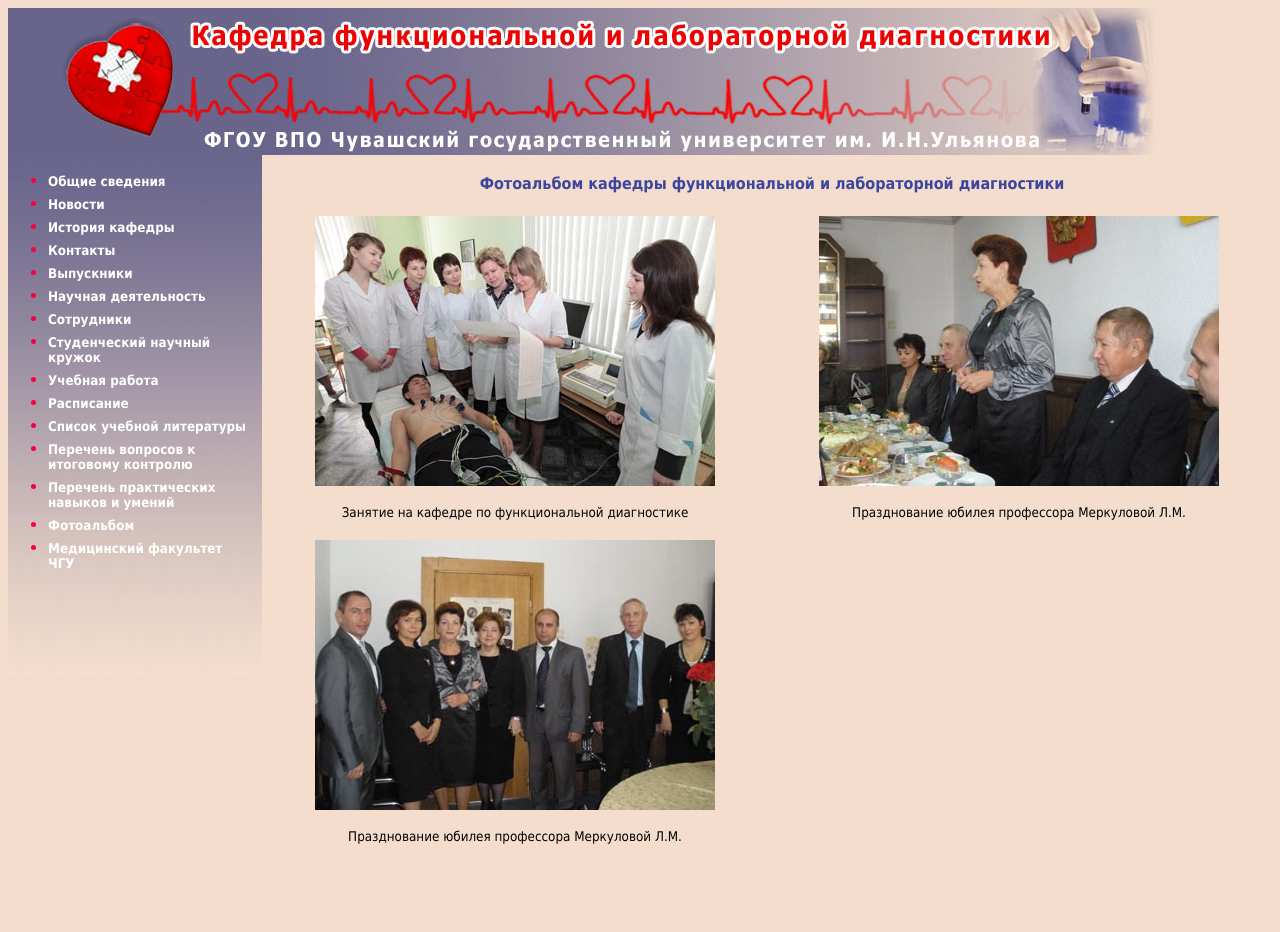
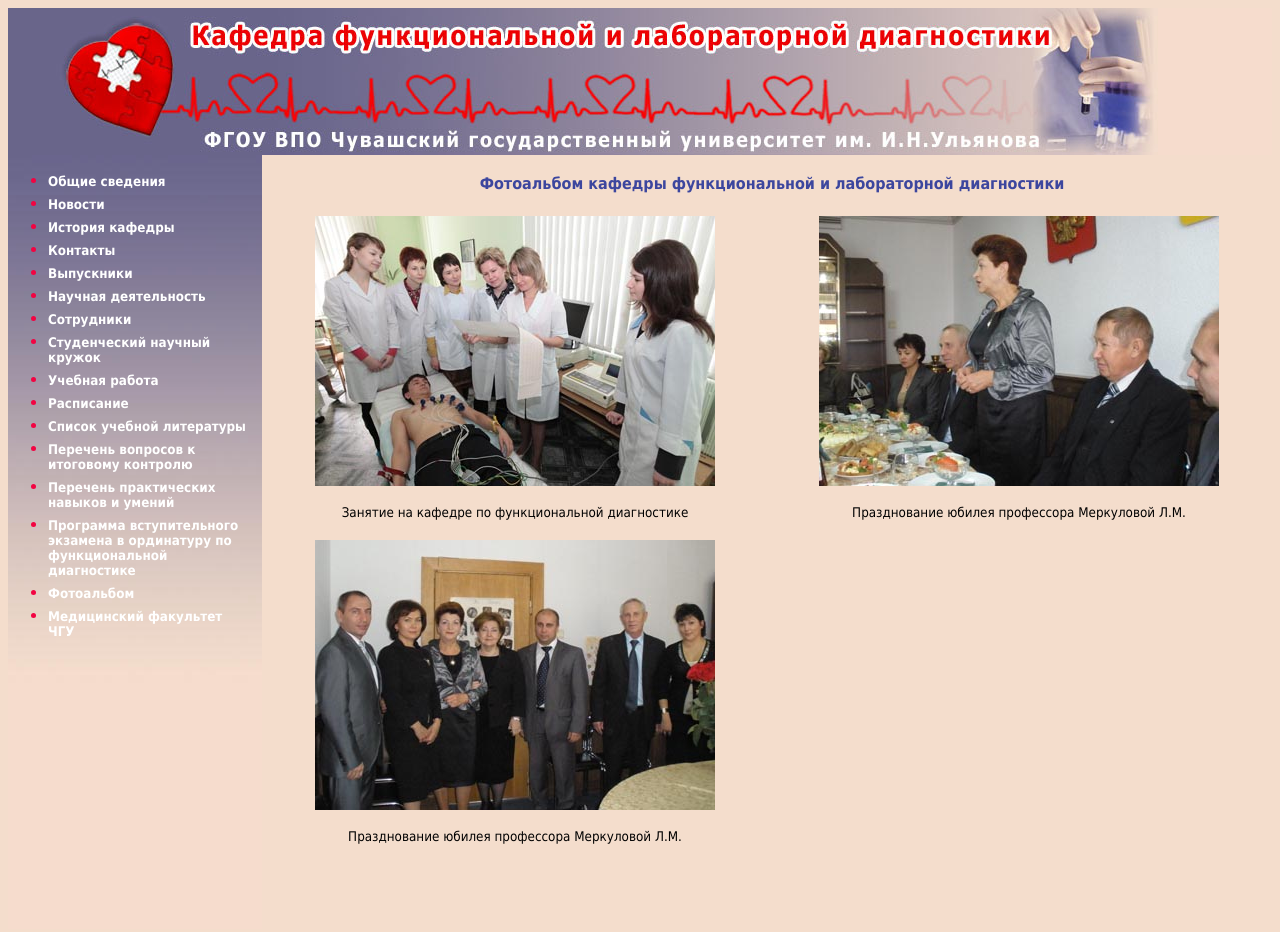
Before and after one commit to dvislov/kfld, a plain HTML site: page tmp_version/fotoal.htm in a window 1280 px wide. Shown: the top 932 px of the page. Drawn offline with Linux system fonts and the light colour scheme.

Commit message:
Vstup ordinatura link added to menu.

```diff
--- a/tmp_version/fotoal.htm
+++ b/tmp_version/fotoal.htm
@@ -80,6 +80,10 @@ type=text/css rel=stylesheet>
 				</li>
 				<li>
 				<p  style="margin-left: 0px; margin-right: 10px; margin-top: 5px; margin-bottom: 5px">
+				<a href="vstup_ordinatura.htm">Программа вступительного экзамена в ординатуру по функциональной диагностике</a></p>
+				</li>
+				<li>
+				<p  style="margin-left: 0px; margin-right: 10px; margin-top: 5px; margin-bottom: 5px">
 				<a href="fotoal.htm">Фотоальбом</a></p></li>
 				<li>
 				<p  style="margin-left: 0px; margin-right: 10px; margin-top: 5px; margin-bottom: 5px">
```
Also changed, not shown: tmp_version/history.htm (+4 -0 lines), tmp_version/index.htm (+4 -0 lines), tmp_version/kontakty.htm (+4 -0 lines), tmp_version/liter.htm (+4 -0 lines), tmp_version/nauka.htm (+4 -0 lines), tmp_version/navyki.htm (+4 -0 lines), tmp_version/new.htm (+4 -0 lines), tmp_version/new1.htm (+4 -0 lines), tmp_version/raspisanie.htm (+4 -0 lines), tmp_version/shablon.htm (+4 -0 lines), tmp_version/snk.htm (+4 -0 lines), tmp_version/sotrudniki.htm (+5 -1 lines), tmp_version/uch_rab.htm (+4 -0 lines), tmp_version/voprosy.htm (+4 -0 lines), 2 more files.
